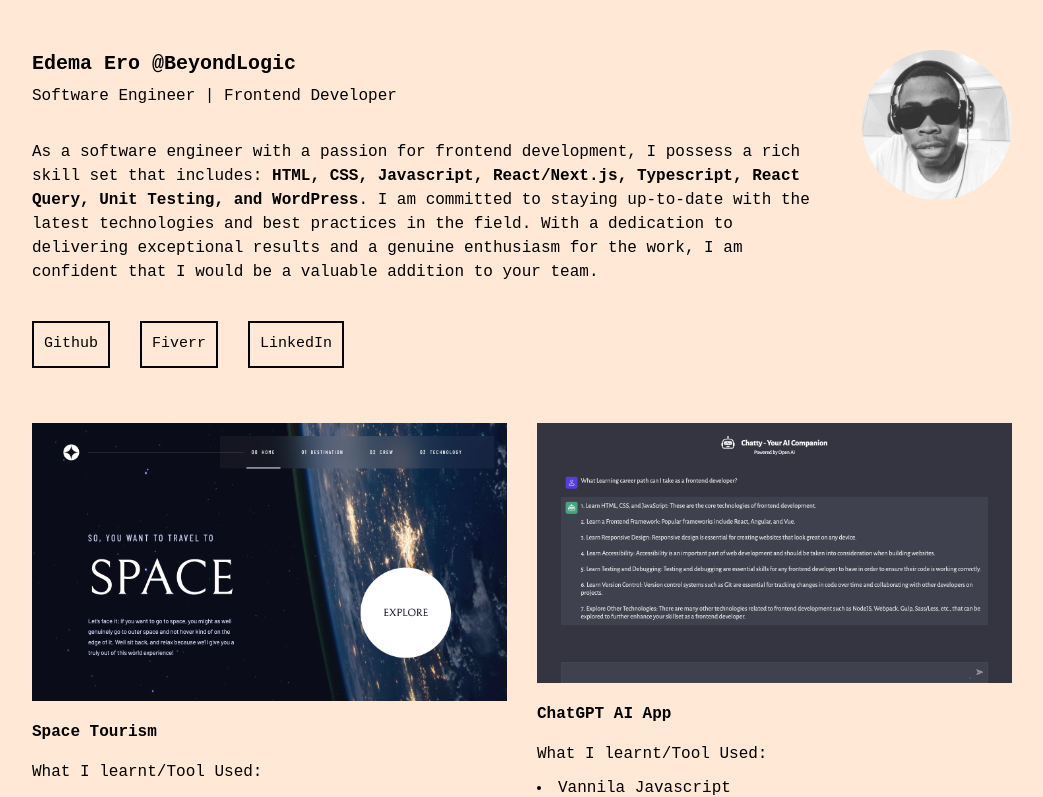
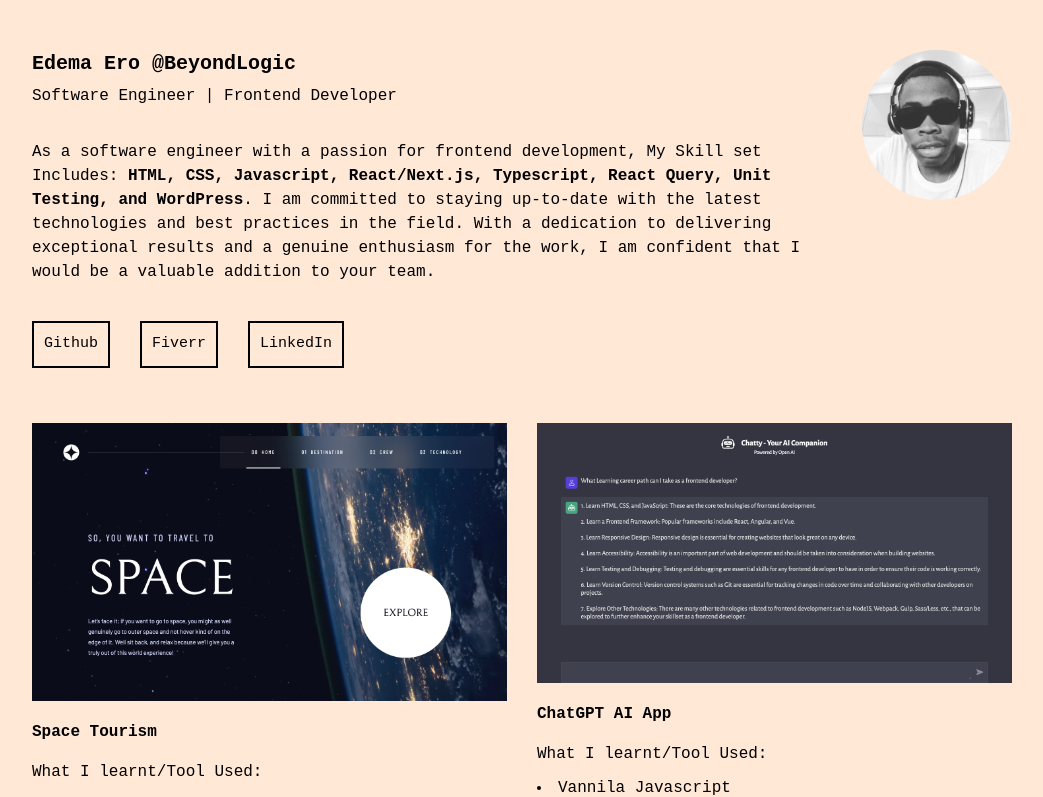
Before and after one commit to Beyond-Logic/myportfolio_v2, a Next.js app: page / in a window 1280 px wide. Shown: the top 797 px of the page, without its empty margins (118-1161 px from the left). Built offline with nearby package versions, Linux system fonts and the light colour scheme.

Commit message:
update profile

```diff
--- a/components/ProfileCard.jsx
+++ b/components/ProfileCard.jsx
@@ -10,8 +10,7 @@
           Software Engineer | Frontend Developer
         </h3>
         <p className="pt-8 text-base">
-          As a software engineer with a passion for frontend development, I
-          possess a rich skill set that includes:{" "}
+          As a software engineer with a passion for frontend development, My Skill set Includes:{" "}
           <b>
             HTML, CSS, Javascript, React/Next.js, Typescript, React Query, Unit
             Testing, and WordPress
```
